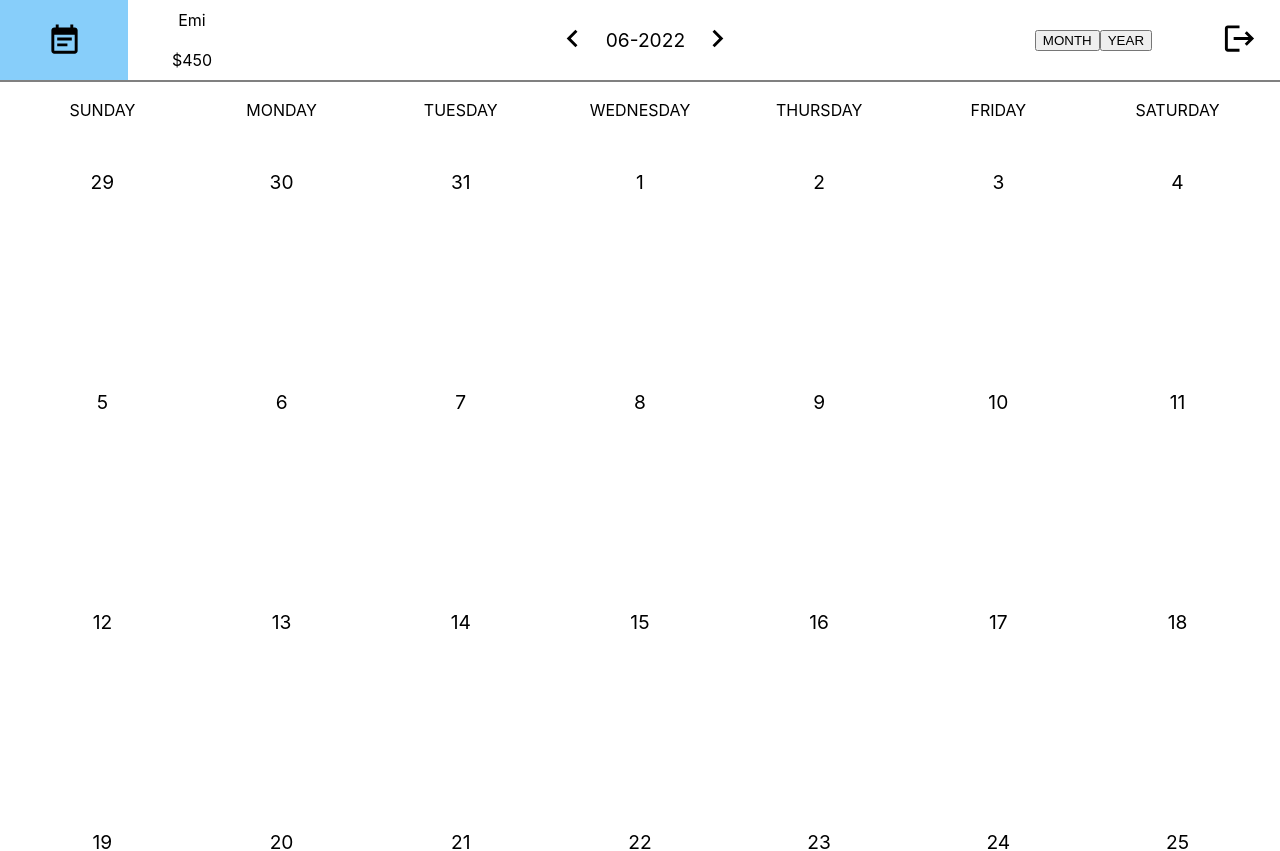
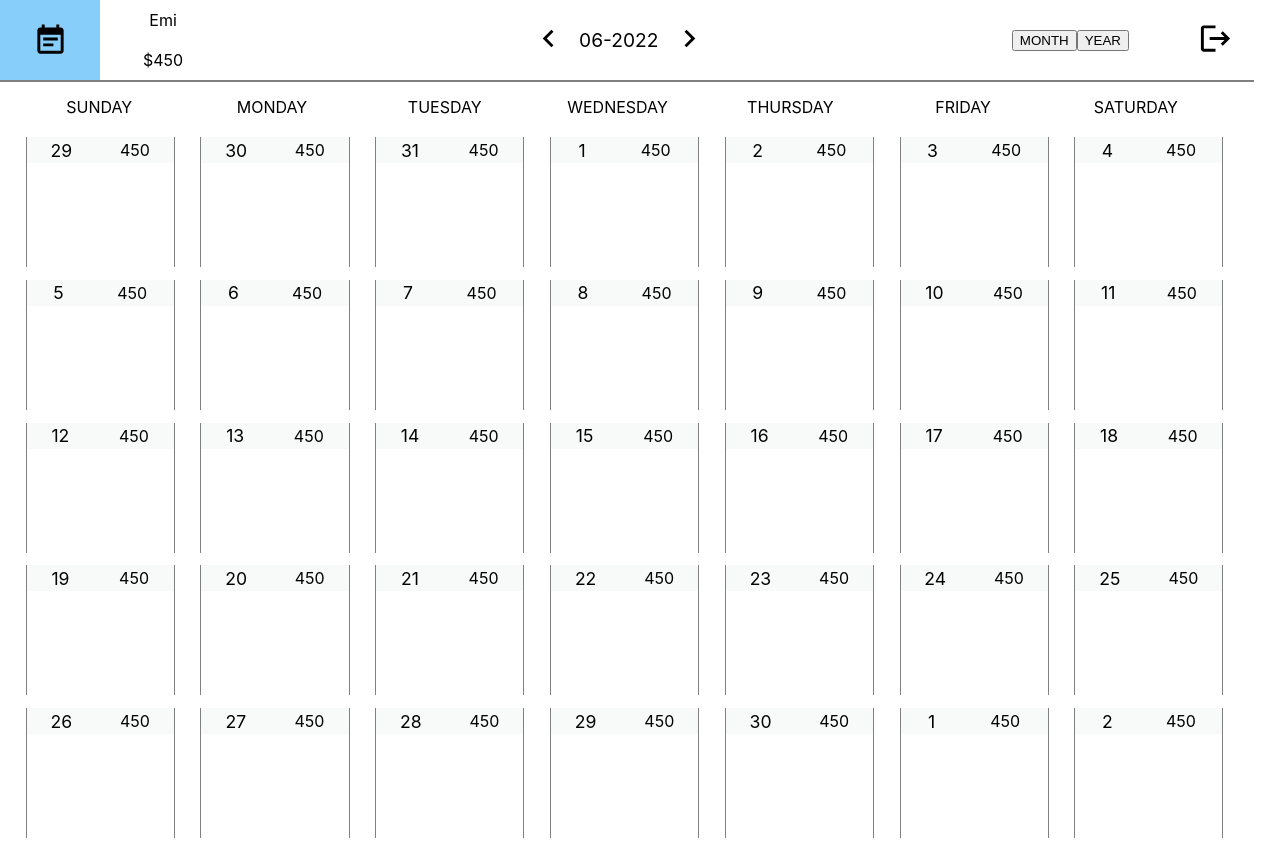
Before and after one commit to emijerochim/organizr, a React (Create React App) app: page / in a window 1280 px wide. Shown: the top 851 px of the page. Built offline with nearby package versions, Linux system fonts and the light colour scheme.

Commit message:
local backup

```diff
--- a/src/components/Calendars/MonthCalendar.scss
+++ b/src/components/Calendars/MonthCalendar.scss
@@ -8,9 +8,10 @@
   .weekday-list {
     display: flex;
     flex-flow: row;
-    height: 7vh;
+    height: 40px;
     width: 100%;
-    margin-bottom: 4vh;
+    margin-top: 5px;
+    margin-bottom: 10px;
 
     .weekday-item {
       width: $day-width;
--- a/src/components/Day/Day.jsx
+++ b/src/components/Day/Day.jsx
@@ -6,7 +6,14 @@ import "./Day.scss";
 const Day = (props) => {
   const [transactions, setTransactions] = useState([]);
 
-  return <div className="calendar-day">{props.date}</div>;
+  return (
+    <div className="calendar-day">
+      <div className="day-header">
+        <p className="day-date">{props.date}</p>
+        <p className="day-balance">450</p>
+      </div>
+    </div>
+  );
 };
 
 export default Day;
--- a/src/components/Day/Day.scss
+++ b/src/components/Day/Day.scss
@@ -4,7 +4,25 @@
   height: $day-height;
   width: $day-width;
   min-height: $day-min-height;
-  font-size: 1.2rem;
   margin-left: 2%;
-  margin-bottom: 2%;
+  margin-bottom: 1%;
+  border-left: 1px solid gray;
+  border-right: 1px solid gray;
+
+  .day-header {
+    height: 20%;
+    background-color: rgb(248, 249, 249);
+    display: flex;
+    justify-content: space-around;
+    align-items: center;
+
+    .day-date {
+      font-size: 1.1rem;
+      padding-left: 0%;
+    }
+
+    .day-balance {
+      font-size: 1rem;
+    }
+  }
 }
--- a/src/components/NavBar/NavBar.scss
+++ b/src/components/NavBar/NavBar.scss
@@ -1,6 +1,6 @@
 .navbar {
-  height: 10vh;
-  width: 100%;
+  height: 80px;
+  width: 98vw;
   display: flex;
   flex-direction: row;
   align-items: center;
@@ -9,7 +9,7 @@
 
   .logo-container {
     height: 100%;
-    width: 10%;
+    width: 8%;
     background-color: lightskyblue;
     display: flex;
     align-items: center;
--- a/src/components/Transaction/Transaction.jsx
+++ b/src/components/Transaction/Transaction.jsx
@@ -1,7 +1,10 @@
 import React from "react";
 
 function Transaction() {
-  return <div>Transaction</div>;
+  return <div className="transaction-container">
+    <p className="transaction-amount">500</p>
+    <p className="transaction-label">Cafe</p>
+  </div>;
 }
 
 export default Transaction;
--- a/src/variables.scss
+++ b/src/variables.scss
@@ -1,3 +1,3 @@
-$day-height: 25%;
-$day-width: 12%;
+$day-height: 15vh;
+$day-width: 11.5vw;
 $day-min-height: 130px;
```
